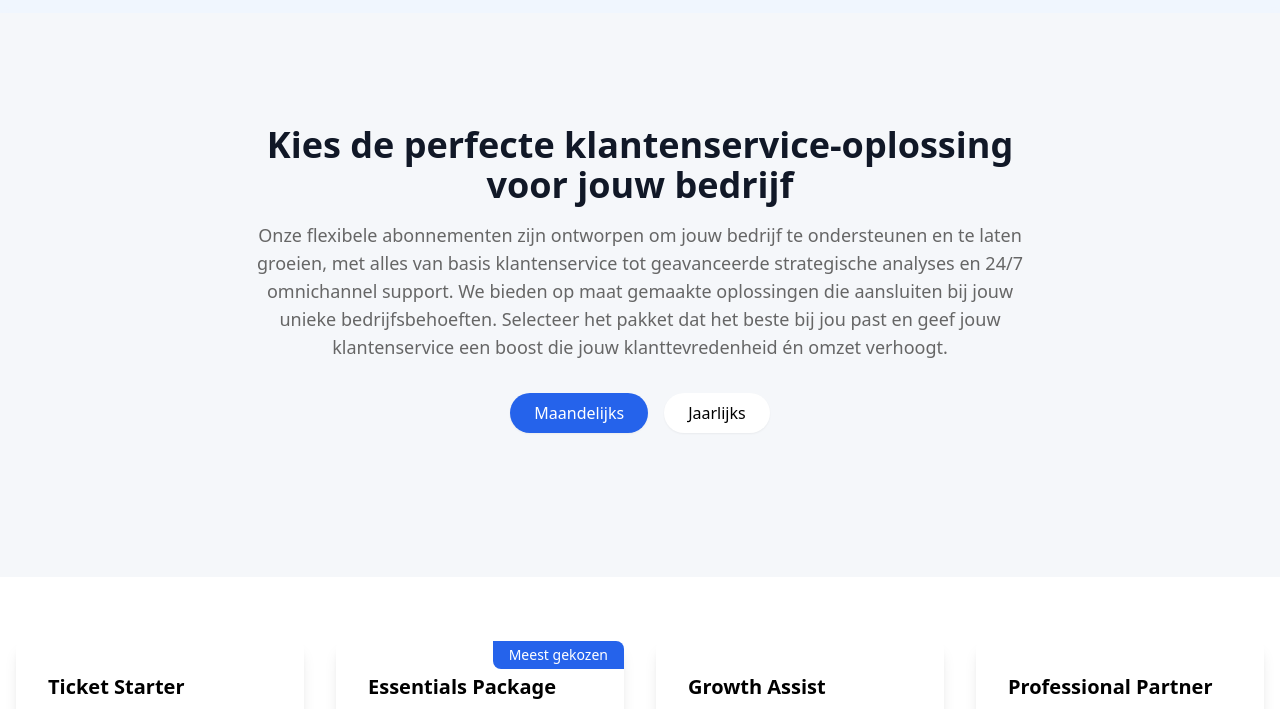
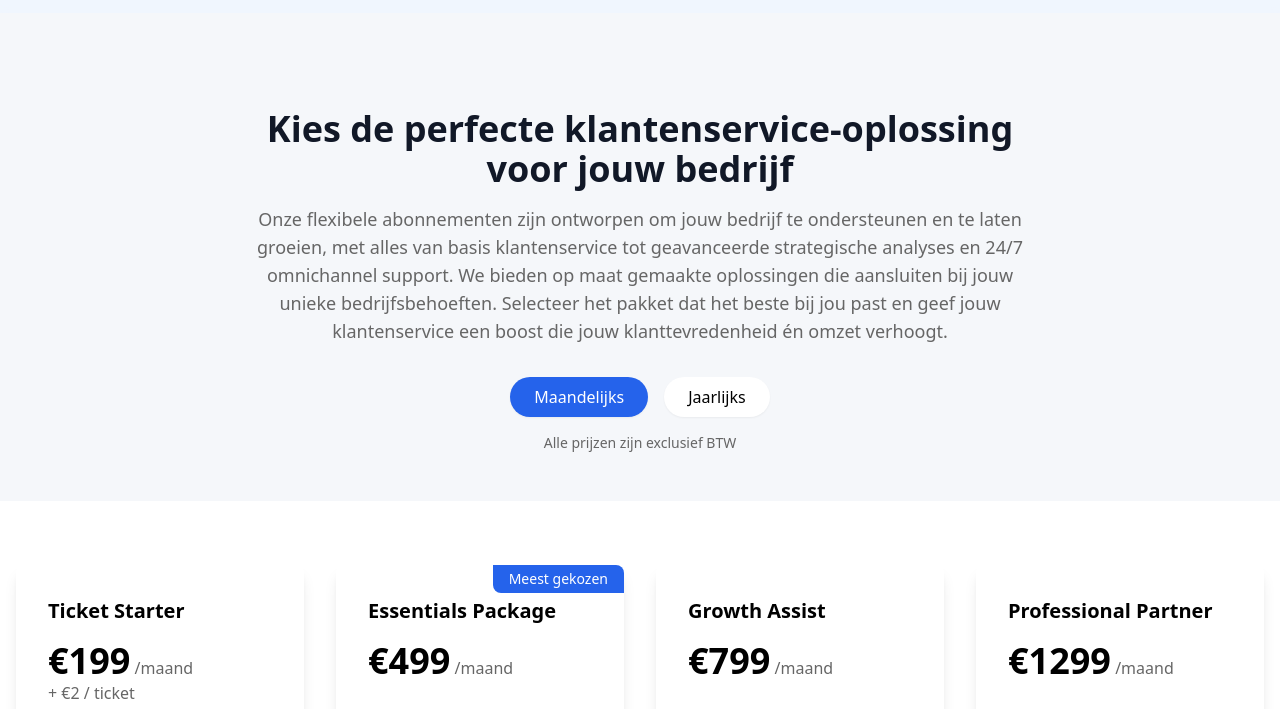
Before and after one commit to faridbouchdak/bluelineccs, a website: page kosten.html in a window 1280 px wide. Shown: the part 67-776 px from the top of the page. Drawn offline with Linux system fonts and the light colour scheme.

Commit message:
kleine optimalisaties in ruimte tussen de elementen

```diff
--- a/kosten.html
+++ b/kosten.html
@@ -24,8 +24,8 @@
     </nav>
 
     <!-- Hero Section -->
-    <section class="pt-32 pb-20 bg-blueline-lightgray">
-        <div class="max-w-7xl mx-auto px-4 py-16">
+    <section class="pt-32 pb-12 bg-blueline-lightgray">
+        <div class="max-w-7xl mx-auto px-4 py-12">
             <div class="max-w-3xl mx-auto text-center">
                 <h1 class="text-4xl font-bold text-gray-900 mb-4">
                     Kies de perfecte klantenservice-oplossing voor jouw bedrijf
@@ -41,6 +41,7 @@
                         Jaarlijks
                     </button>
                 </div>
+                <p class="text-sm text-blueline-gray mt-4">Alle prijzen zijn exclusief BTW</p>
             </div>
         </div>
     </section>
```
